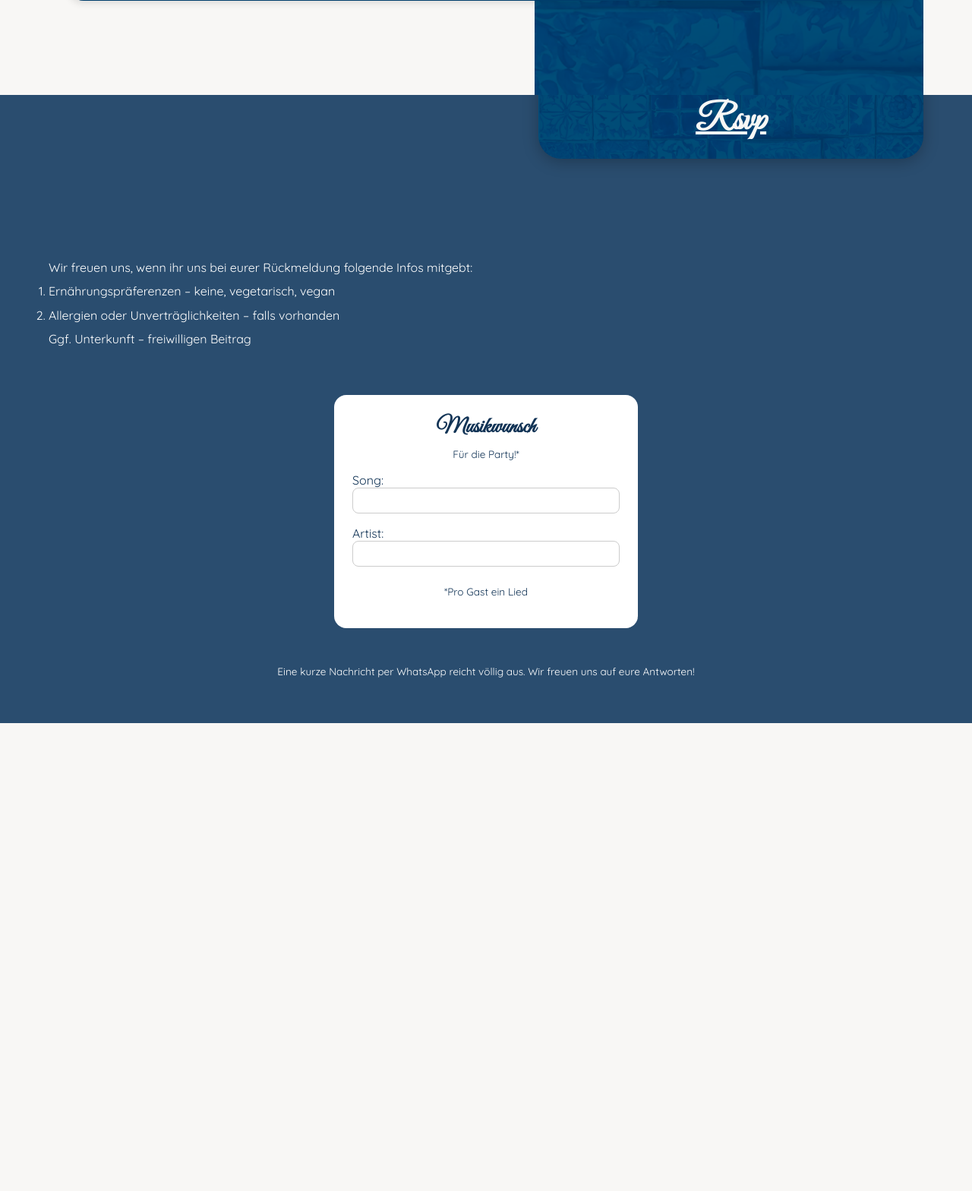
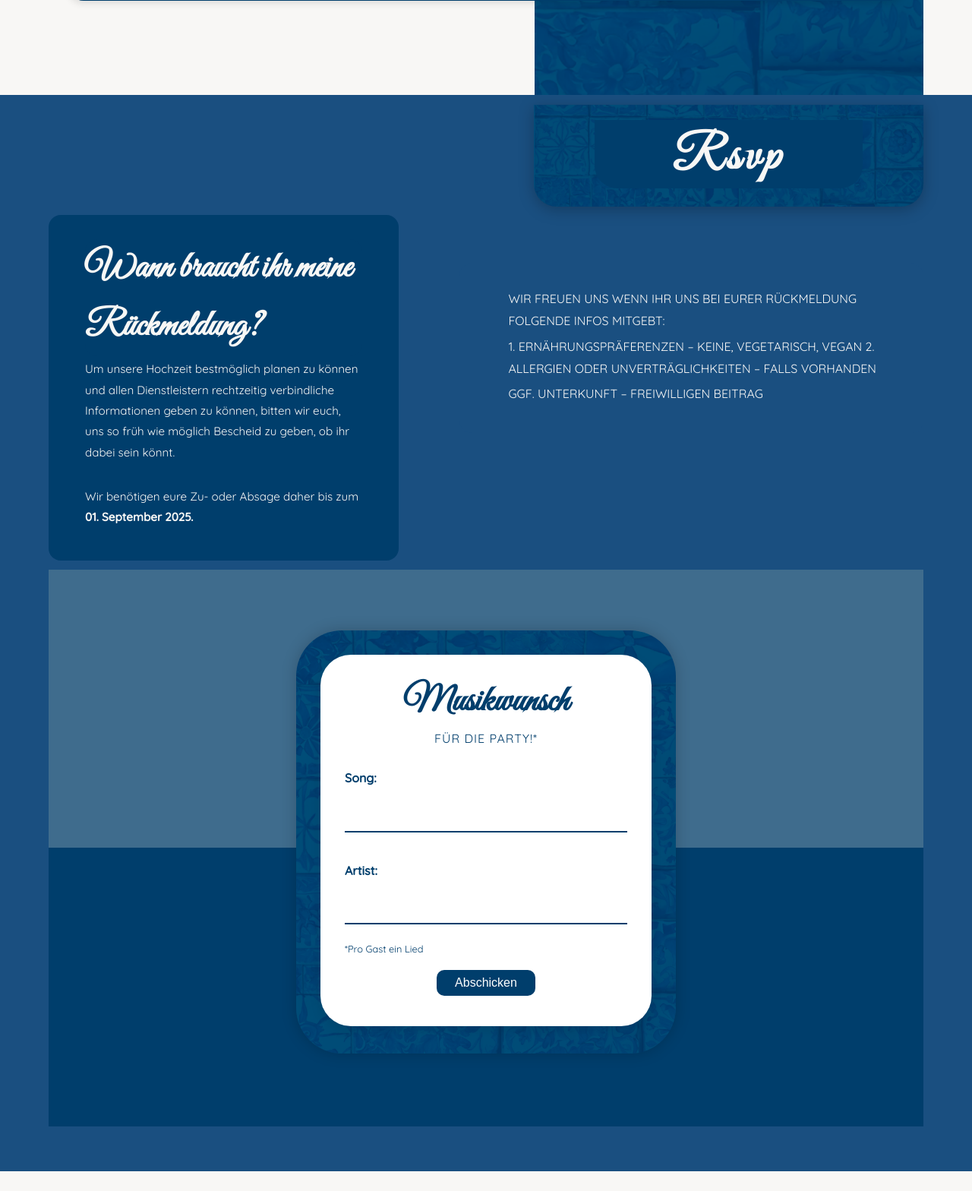
Before and after one commit to clawo/FriedaNiko, a PHP site: page /pages/homepage.php in a window 1280 px wide. Shown: the part 3502-5070 px from the top of the page at 76% size. Before the commit the page ends 4454 px from the top, so only its background shows below. Run offline with PHP 8.4, Linux system fonts and the light colour scheme.

Commit message:
section rsvp fertig

```diff
--- a/pages/homepage.php
+++ b/pages/homepage.php
@@ -168,7 +168,6 @@
         DAMIT WIR ENTSPRECHEND PLANEN KÖNNEN.
       </p>
     </div>
-    <div class="faq-rsvp-heading">RSVP</div>
   </div>
 
   <div class="faq-content">
@@ -223,38 +222,53 @@
 <section id="rsvp">
 <div class="rsvp-banner">
   <div class="rsvp-banner-inner">
-    <h2>Rsvp</h2>
+    <div class="rsvp-banner-blue">
+      <h2>Rsvp</h2>
+    </div>
   </div>
 </div>
-    <div class="rsvp-info">
-      <p>Wir freuen uns, wenn ihr uns bei eurer Rückmeldung folgende Infos mitgebt:</p>
-      <ol>
-        <li>Ernährungspräferenzen – keine, vegetarisch, vegan</li>
-        <li>Allergien oder Unverträglichkeiten – falls vorhanden</li>
-      </ol>
-      <p>Ggf. Unterkunft – freiwilligen Beitrag</p>
+<div class="rsvp-content-wrapper">
+  <div class="rsvp-info-box">
+    <h3 class="rsvp-column h3">Wann braucht ihr meine Rückmeldung?</h3>
+    <p>Um unsere Hochzeit bestmöglich planen zu können und allen Dienstleistern rechtzeitig verbindliche Informationen geben zu können, bitten wir euch, uns so früh wie möglich Bescheid zu geben, ob ihr dabei sein könnt.</p>
+    <br>
+    <p>Wir benötigen eure Zu- oder Absage daher bis zum <strong> 01. September 2025.</strong> </p>
+
+      </div>
+      <div class="rsvp-right-box">
+        <p>WIR FREUEN UNS WENN IHR UNS BEI EURER RÜCKMELDUNG FOLGENDE INFOS MITGEBT:</p>
+          <p>1. ERNÄHRUNGSPRÄFERENZEN – KEINE, VEGETARISCH, VEGAN
+            2. ALLERGIEN ODER UNVERTRÄGLICHKEITEN – FALLS VORHANDEN</p>
+
+        <p>GGF. UNTERKUNFT – FREIWILLIGEN BEITRAG</p>
+      </div>
     </div>
 
-    <div class="rsvp-music-box">
-      <h3>Musikwunsch</h3>
-      <p>Für die Party!*</p>
-      <form>
-        <label for="song">Song:</label><br>
-        <input type="text" id="song" name="song"><br>
-        <label for="artist">Artist:</label><br>
-        <input type="text" id="artist" name="artist">
-      </form>
-      <p class="note">*Pro Gast ein Lied</p>
+    <section class="musik-section">
+  <div class="musik-wrapper">
+    <div class="musik-box-outer">
+      <div class="musik-box-inner">
+        <h2 class="musik-title">Musikwunsch</h2>
+        <p class="musik-subtitle">FÜR DIE PARTY!*</p>
+
+        <form action="musikwunsch.php" method="POST">
+          <label for="song">Song:</label><br>
+          <input type="text" id="song" name="song" required><br>
+          <label for="artist">Artist:</label><br>
+          <input type="text" id="artist" name="artist" required><br>
+          <p class="musik-note">*Pro Gast ein Lied</p>
+          <button type="submit">Abschicken</button>
+        </form>
+
+        <?php if (isset($_GET['success'])): ?>
+          <p style="color: green; margin-top: 1rem;">Vielen Dank für deinen Musikwunsch!</p>
+        <?php endif; ?>
+      </div>
     </div>
-
-    <p class="rsvp-footer">
-      Eine kurze Nachricht per WhatsApp reicht völlig aus. Wir freuen uns auf eure Antworten!
-    </p>
   </div>
 </section>
 
 
-<!-- RSVP SECTION END -->
 
 
 </body>
--- a/style/styleHomepage.css
+++ b/style/styleHomepage.css
@@ -543,7 +543,7 @@
 
 /* === RSVP SECTION === */
 #rsvp {
-  background-color: #2a4d6f;
+  background-color: #1a4f80;
   color: white;
   padding: 8rem 5% 3rem;
   font-family: 'Quicksand', sans-serif;
@@ -590,12 +590,12 @@
 }
 
 .rsvp-column {
-  flex: 1 1 400px;
-  background-color: #123456;
+  background-color: #003E6C;
   border-radius: 1rem;
-  padding: 2rem;
-  font-size: 0.95rem;
+  padding: 0rem;
+  font-size: 3rem;
   line-height: 1.6;
+  font-family: 'Great Vibes', cursive;
 }
 
 .rsvp-column h3 {
@@ -605,67 +605,84 @@
   text-align: center;
 }
 
-.rsvp-info-column {
-  flex: 1 1 400px;
-  padding: 2rem;
+.rsvp-content-wrapper {
+  display: flex;
+  flex-wrap: wrap;
+  justify-content: space-between;
+  gap: 40px;
+  max-width: 1200px;
+  margin: 0 auto;
+}
+.rsvp-info-box {
+  width: 40%;
+  background-color: #003E6C;
+  padding: 2rem 3rem 2.5rem;
+  border-radius: 1rem;
+  color: #F8F7F5;
+  font-size: 0.95rem;
+  line-height: 1.8;
+  text-align: left;
+  order: 1;
 }
 
-.rsvp-info-column ol {
-  padding-left: 1.2rem;
+.rsvp-right-box {
+  background-color: #1a4f80;
+  color: #F8F7F5;
+  border-radius: 1rem;
+  padding: 2rem 2.5rem;
+  text-align: left;
+  font-size: 1rem;
+  line-height: 1.8;
+  margin-bottom: 1rem;
+  padding-left: 4rem;
+  text-align: left;
+  margin-top: 4rem;
+  margin-bottom: 1rem;
+  order: 2; /* sorgt für Position rechts bei normalem Fluss */
+  align-self: flex-start;
+  width: 53%;
 }
 
-.rsvp-music-box {
-  background-color: white;
-  color: #123456;
-  border-radius: 1rem;
-  padding: 1.5rem;
-  max-width: 400px;
-  margin: 4rem auto 1rem;
-  font-family: 'Quicksand', sans-serif;
-}
+@media (max-width: 768px) {
+  .rsvp-content-wrapper {
+    flex-direction: column;
+    gap: 30px;
+  }
 
-.rsvp-music-box h3 {
-  font-size: 1.8rem;
-  font-family: 'Great Vibes', cursive;
-  text-align: center;
-  margin-bottom: 0.5rem;
-}
+  .rsvp-info-box, .rsvp-right-box {
+    padding: 1.5rem;
+    text-align: left;
+  }
 
-.rsvp-music-box p {
-  text-align: center;
-  margin-bottom: 1rem;
-  font-size: 0.85rem;
-}
-
-.rsvp-music-box input[type="text"] {
-  width: 100%;
-  margin-bottom: 1rem;
-  padding: 0.5rem;
-  border-radius: 0.5rem;
-  border: 1px solid #ccc;
-  font-family: 'Quicksand', sans-serif;
-}
-
-.note {
-  text-align: right;
-  font-size: 0.8rem;
-  margin-top: 0.5rem;
-  color: #123456;
-}
-
-.rsvp-footer {
-  text-align: center;
-  font-size: 0.85rem;
-  margin-top: 3rem;
+  .rsvp-info-box h3 {
+    font-size: 1.6rem;
+    text-align: center;
+  }
 }
 
 .rsvp-banner {
   position: relative;
-  top: -60px; /* überlappt leicht mit dem FAQ-Hintergrund */
+  top: -50%; /* überlappt leicht mit dem FAQ-Hintergrund */
   width: 100%;
-  display: flex;
   justify-content: center;
   z-index: 2;
+  width: 44.5%;
+  margin-left: 55.5%;
+  margin-top: -10%;
+  height: 30%;
+}
+.rsvp-banner-blue {
+  position: relative;
+  top: 8%; /* überlappt leicht mit dem FAQ-Hintergrund */
+  width: 100%;
+  justify-content: center;
+  z-index: 2;
+  margin-top: 0%;
+  height: 30%;
+  background-color: #003E6C;
+  border-bottom-left-radius: 30px;
+  border-bottom-right-radius: 30px;
+
 }
 
 .rsvp-banner-inner {
@@ -677,20 +694,18 @@
   padding: 20px 80px;
   box-shadow: 0 4px 20px rgba(0, 0, 0, 0.25);
   background-color: #003E6C;
-  transform: translateY(-50%);
-  width: 50%;
-  margin-left: 56%;
-  margin-top: -3%;
-  height: 5%;
+  text-align: center;
 }
-
 .rsvp-banner-inner h2 {
   font-family: 'Great Vibes', cursive;
-  font-size: 3rem;
+  font-size: 4rem;
   color: #F8F7F5;
   margin: 0;
-  text-align: center;
-  text-decoration: underline;
+  padding-top: 10px;
+  padding-bottom: 0px;           /* Abstand zum Strich */
+  /*border-bottom: 1px solid #F8F7F5; /* Statt underline */
+  display: inline-block;
+  letter-spacing: 6px;
 }
 
 
@@ -751,3 +766,93 @@
     font-size: 2rem;
   }
 }
+
+.musik-section {
+  display: flex;
+  justify-content: center;
+  align-items: center;
+  background: linear-gradient(to bottom, #3f6c8d 50%, #003E6C 50%);
+  padding: 5rem 2rem;
+  position: relative;
+}
+
+.musik-wrapper {
+  position: relative;
+  max-width: 500px;
+  width: 100%;
+}
+
+.musik-box-outer {
+  background-image: url('../Images/fliesen.png');
+  background-size: cover;
+  background-position: center;
+  border-radius: 60px;
+  padding: 2rem;
+  box-shadow: 0 0 20px rgba(0,0,0,0.2);
+}
+
+.musik-box-inner {
+  background: white;
+  border-radius: 40px;
+  padding: 2rem;
+  text-align: center;
+  box-shadow: 0 5px 15px rgba(0,0,0,0.1);
+}
+
+.musik-title {
+  font-family: 'Great Vibes', cursive;
+  font-size: 3rem;
+  margin: 0;
+  color: #003E6C;
+}
+
+.musik-subtitle {
+  font-size: 1rem;
+  margin-top: 0.5rem;
+  margin-bottom: 2rem;
+  color: #003E6C;
+  letter-spacing: 1px;
+}
+
+.musik-box-inner label {
+  font-weight: 600;
+  color: #003E6C;
+  display: block;
+  margin-top: 1rem;
+  text-align: left;
+}
+
+.musik-box-inner input[type="text"] {
+  width: 100%;
+  border: none;
+  border-bottom: 2px solid #003E6C;
+  margin-bottom: 1.5rem;
+  padding: 0.5rem;
+  font-family: 'Quicksand', sans-serif;
+  font-size: 1rem;
+  color: #003E6C;
+  background: transparent;
+}
+
+.musik-note {
+  font-size: 0.8rem;
+  color: #003E6C;
+  text-align: left;
+  margin-top: 0;
+}
+
+.musik-box-inner button {
+  margin-top: 1rem;
+  padding: 0.5rem 1.5rem;
+  background-color: #003E6C;
+  color: white;
+  border: none;
+  border-radius: 10px;
+  font-size: 1rem;
+  cursor: pointer;
+  transition: background-color 0.3s ease;
+}
+
+.musik-box-inner button:hover {
+  background-color: #1a4f80;
+}
```
Also changed, not shown: pages/musikwunsch.php (added, +26 -0 lines).
